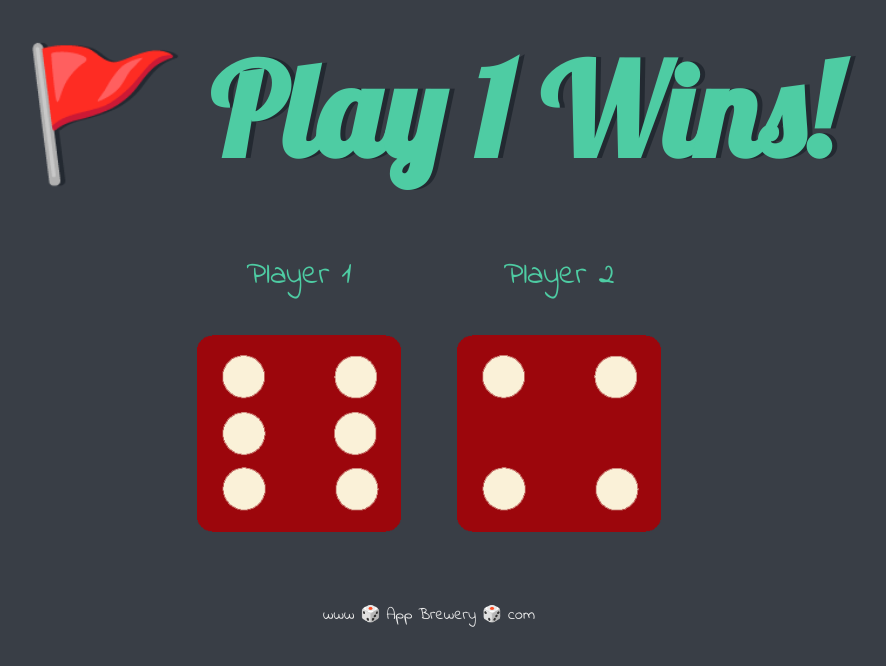
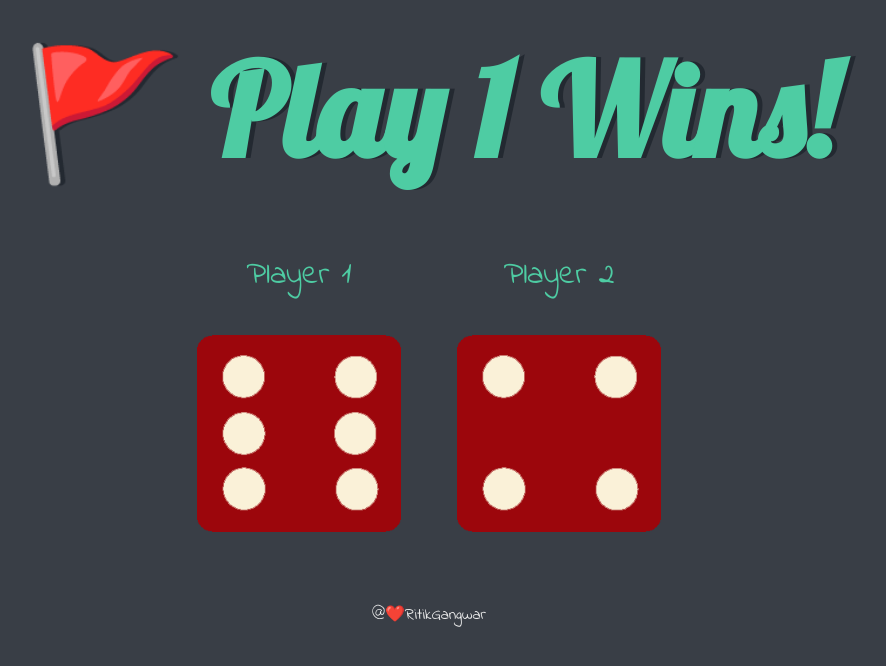
Before and after one commit to ritik2102/Dice-Challenge, a plain HTML site: page index.html in a window 1280 px wide. Shown: the whole page, without its empty margins (211-1097 px from the left). Drawn offline with Linux system fonts and the light colour scheme.

Commit message:
Update index.html

```diff
--- a/index.html
+++ b/index.html
@@ -29,6 +29,6 @@
       </body>
 
       <footer>
-        www 🎲 App Brewery 🎲 com
+        @❤️RitikGangwar
       </footer>
     </html>
```
